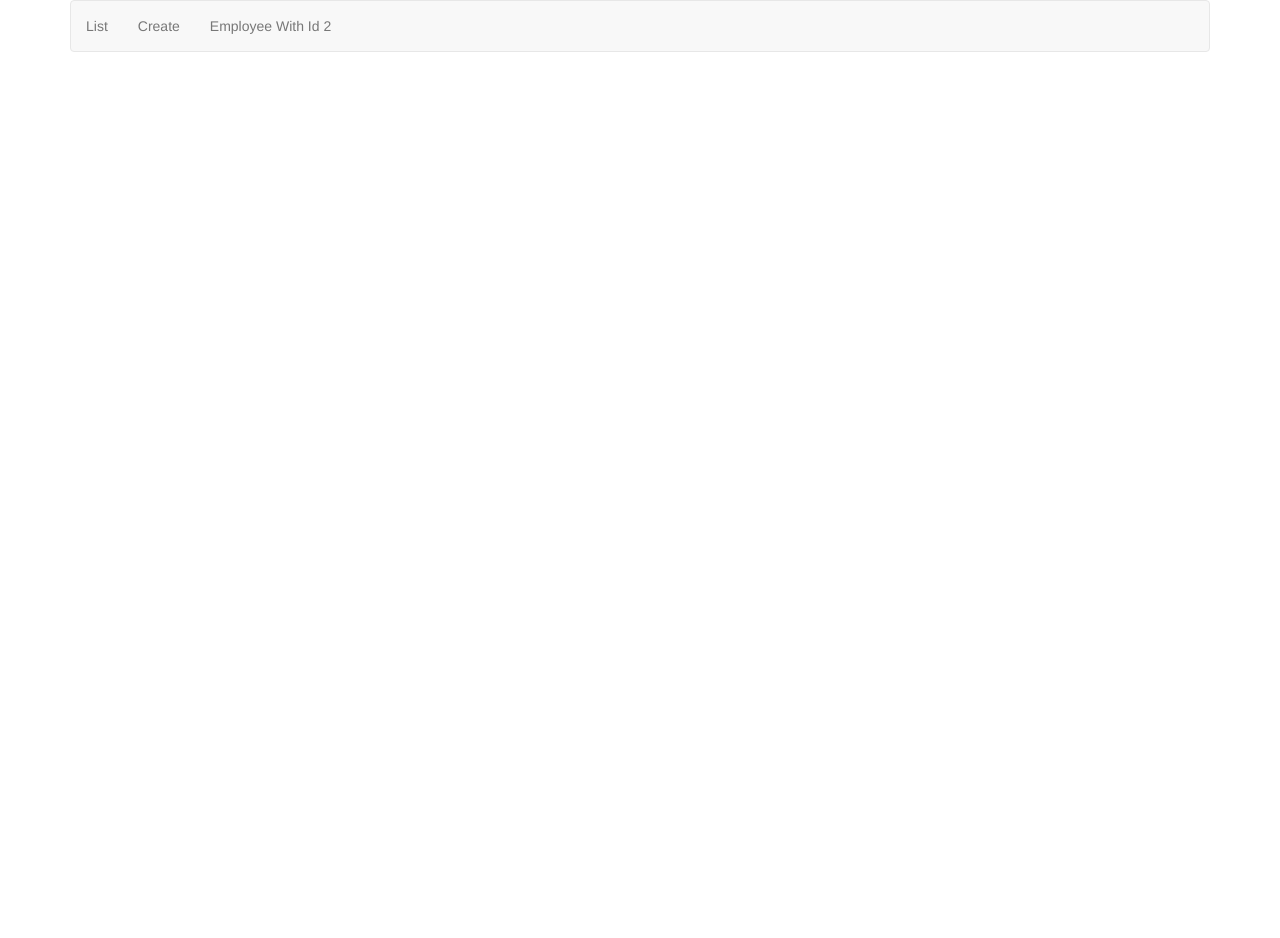
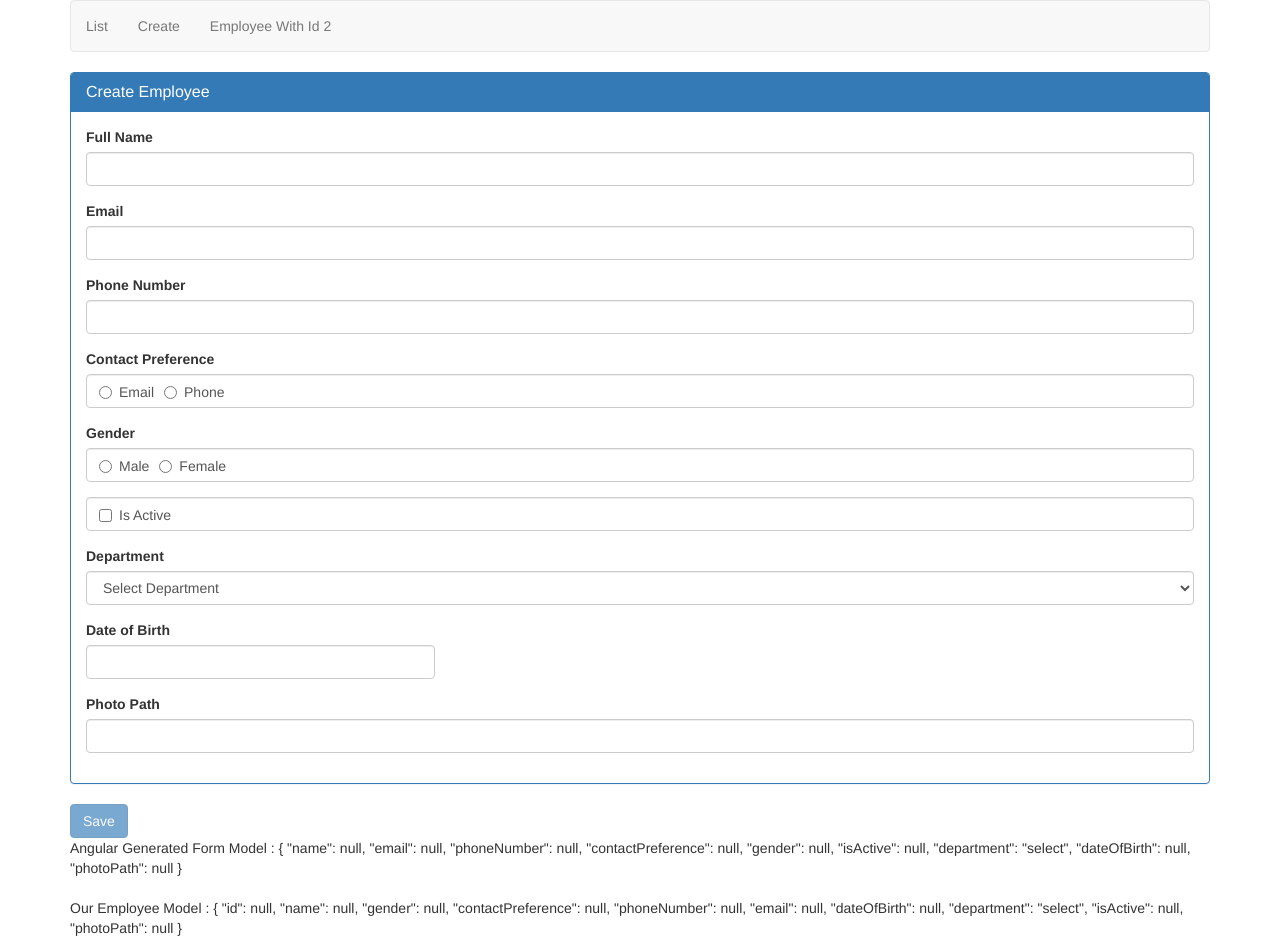
Before and after one commit to santoshmandal97788/AngularCRUD, an Angular app: page /edit/0 in a window 1280 px wide. Before the commit this address led to /. Before the commit the page ends 800 px from the top, so only its background shows below. Built offline with nearby package versions, Linux system fonts and the light colour scheme.

Commit message:
Edit form in angular using same create form

```diff
--- a/src/app/app-routing.module.ts
+++ b/src/app/app-routing.module.ts
@@ -15,7 +15,7 @@ const routes: Routes = [
     resolve: { employeeList: EmployeeListResolverService }
   },
   {
-    path: 'create',
+    path: 'edit/:id',
     component: CreateEmployeesComponent,
     canDeactivate: [CreateEmployeeCanDeactivateGuardService]
   },
--- a/src/app/app.component.html
+++ b/src/app/app.component.html
@@ -5,7 +5,7 @@
                 <a routerLink="list">List</a>
             </li>
             <li>
-                <a routerLink="create">Create</a>
+                <a routerLink="edit/0">Create</a>
             </li>
             <li>
                 <a [routerLink]="['/employees', 2]">Employee With Id 2</a>
--- a/src/app/employees/create-employees/create-employees.component.html
+++ b/src/app/employees/create-employees/create-employees.component.html
@@ -1,7 +1,7 @@
 <form #employeeForm="ngForm" (ngSubmit)="saveEmployee()">
-    <div class="panel panel-primary">
+    <div class="panel panel-primary" >
         <div class="panel-heading">
-            <h3 class="panel-title">Create Employee</h3>
+            <h3 class="panel-title">{{panelTitle}}</h3>
         </div>
         <div class="panel-body">
 
@@ -15,10 +15,11 @@
             </div>
 
 
+
             <div class="form-group" [class.has-error]="email.invalid">
                 <label for="email" class="control-label">Email</label>
-                <input id="email" [required]="contactPreference.value=='email'"
-                    [email]="contactPreference.value=='email'" type="text" class="form-control" name="email"
+                <input id="email" [required]="contactPreference.value=='Email'"
+                    [email]="contactPreference.value=='Email'" type="text" class="form-control" name="email"
                     [(ngModel)]="employee.email" #email="ngModel">
                 <span class="help-block" *ngIf="email.errors?.required">
                     Email is required
@@ -30,7 +31,7 @@
 
             <div class="form-group" [class.has-error]="phoneNumber.invalid">
                 <label for="phoneNumber" class="control-label">Phone Number</label>
-                <input id="phoneNumber" [required]="contactPreference.value=='phone'" #phoneNumber="ngModel"
+                <input id="phoneNumber" [required]="contactPreference.value=='Phone'" #phoneNumber="ngModel"
                     class="form-control" type="text" name="phoneNumber" [(ngModel)]="employee.phoneNumber">
                 <span class="help-block" *ngIf="phoneNumber.errors?.required">
                     Phone Number is required
@@ -41,12 +42,12 @@
                 <label>Contact Preference</label>
                 <div class="form-control">
                     <label class="radio-inline">
-                        <input type="radio" name="contactPreference" value="email"
+                        <input type="radio" name="contactPreference" value="Email"
                             [(ngModel)]="employee.contactPreference" #contactPreference="ngModel">
                         Email
                     </label>
                     <label class="radio-inline">
-                        <input type="radio" name="contactPreference" value="phone"
+                        <input type="radio" name="contactPreference" value="Phone"
                             [(ngModel)]="employee.contactPreference" #contactPreference="ngModel">
                         Phone
                     </label>
@@ -57,11 +58,11 @@
                 <label class="control-label">Gender</label>
                 <div class="form-control">
                     <label class="radio-inline">
-                        <input type="radio" name="gender" required #gender="ngModel" value="male"
+                        <input type="radio" name="gender" required #gender="ngModel" value="Male"
                             [(ngModel)]="employee.gender"> Male
                     </label>
                     <label class="radio-inline">
-                        <input type="radio" name="gender" required #gender="ngModel" value="female"
+                        <input type="radio" name="gender" required #gender="ngModel" value="Female"
                             [(ngModel)]="employee.gender"> Female
                     </label>
                 </div>
@@ -107,15 +108,15 @@
             </div>
 
             <div class="form-group">
-                <img [src]="employee.photoPath" height="200" width="200" *ngIf="previewPhoto" />
+                <img [src]="employee.photoPath" height="200" width="200" *ngIf="previewPhoto && employee.photoPath !=='' && employee.photoPath !==null" />
             </div>
             <div class="form-group">
-                <button (click)="togglePhotoPreview()" type="button" class="btn btn-primary">
+                <button (click)="togglePhotoPreview()" type="button" class="btn btn-primary" *ngIf="employee.photoPath !=='' && employee.photoPath !==null">
                     {{previewPhoto ? "Hide " : "Show " }} Preview
                 </button>
             </div>
 
-            <div ngModelGroup="passwordGroup" #passwordGroup="ngModelGroup" appConfirmEqualValidator [class.has-error]="passwordGroup.errors?.notEqual
+            <!-- <div ngModelGroup="passwordGroup" #passwordGroup="ngModelGroup" appConfirmEqualValidator [class.has-error]="passwordGroup.errors?.notEqual
             && !confirmPasswordControl.errors?.required">
                 <div class="form-group" [class.has-error]="passwordControl.touched && passwordControl.invalid">
                     <label for="password" class="control-label">Password</label>
@@ -140,7 +141,7 @@
                         Password and Confirm Password does not match
                     </span>
                 </div>
-            </div>
+            </div> -->
 
         </div>
     </div>
--- a/src/app/employees/create-employees/create-employees.component.ts
+++ b/src/app/employees/create-employees/create-employees.component.ts
@@ -1,6 +1,6 @@
 import { Component, OnInit, ViewChild } from '@angular/core';
 import { NgForm } from '@angular/forms';
-import { Router } from '@angular/router';
+import { ActivatedRoute, Router } from '@angular/router';
 import { BsDatepickerConfig } from 'ngx-bootstrap/datepicker';
 import { Department } from 'src/models/department.model';
 import { Employee } from 'src/models/employee.model';
@@ -9,11 +9,12 @@ import { EmployeeService } from '../employee.service';
 @Component({
   selector: 'app-create-employees',
   templateUrl: './create-employees.component.html',
-  styleUrls: ['./create-employees.component.css']
+  styleUrls: ['./create-employees.component.css'],
 })
 export class CreateEmployeesComponent implements OnInit {
+  // @ViewChild('employeeForm') public createEmployeeForm: NgForm;
+  @ViewChild('employeeForm', {static: true}) public createEmployeeForm: NgForm;
 
-  @ViewChild('employeeForm') public createEmployeeForm: NgForm ;
   // fullName:string="";
   // email:string="";
   // fullName:string="";
@@ -22,11 +23,40 @@ export class CreateEmployeesComponent implements OnInit {
   // department='3';
   //employee: Employee = new Employee();
   previewPhoto = false;
-  password:any;
-  confirmPassword:any;
+  password: any;
+  confirmPassword: any;
   datePickerConfig: Partial<BsDatepickerConfig>;
 
-  employee: Employee = {
+  employee: Employee;
+  panelTitle: string;
+
+  departments: Department[] = [
+    { id: 1, name: 'IT' },
+    { id: 2, name: 'Payroll' },
+    { id: 3, name: 'HelpDesk' },
+    { id: 4, name: 'HR' },
+  ];
+  constructor(
+    private _employeeService: EmployeeService,
+    private _router: Router,
+    private _route: ActivatedRoute
+  ) {
+    this.datePickerConfig = Object.assign(
+      {},
+      { containerClass: 'theme-dark-blue' }
+    );
+  }
+
+  ngOnInit(): void {
+    this._route.paramMap.subscribe((paramterMap) => {
+      const id = +paramterMap.get('id');
+      this.getEmployee(id);
+    });
+  }
+
+  private getEmployee(id: number) {
+    if (id === 0) {
+      this.employee = {
         id: null,
         name: null,
         gender: null,
@@ -36,34 +66,26 @@ export class CreateEmployeesComponent implements OnInit {
         dateOfBirth: null,
         department: 'select',
         isActive: null,
-    photoPath: null
+        photoPath: null,
       };
-
-  departments: Department[]=[
-    {id:1, name:'IT'},
-    {id:2,name:'Payroll' },
-    {id:3, name:'HelpDesk'},
-    {id:4,name:'HR' },
-
-  ];
-  constructor(private _employeeService: EmployeeService, private _router:Router) {
-    this.datePickerConfig = Object.assign({}, { containerClass: 'theme-dark-blue' });
+      this.panelTitle='Create Employee';
+      this.createEmployeeForm.reset();
+    } else {
+      this.panelTitle='Edit Employee';
+      this.employee = Object.assign({}, this._employeeService.getEmployee(id));
 
     }
+  }
 
-  ngOnInit(): void {
-
-  }
   saveEmployee(): void {
     //console.log(newEmployee);
-    const newEmployee:Employee = Object.assign({}, this.employee)
+    const newEmployee: Employee = Object.assign({}, this.employee);
     this._employeeService.save(newEmployee);
     this.createEmployeeForm.reset();
-    this._router.navigate(['list'])
+    this._router.navigate(['list']);
   }
 
   togglePhotoPreview() {
     this.previewPhoto = !this.previewPhoto;
   }
-
 }
--- a/src/app/employees/display-employee/display-employee.component.html
+++ b/src/app/employees/display-employee/display-employee.component.html
@@ -52,7 +52,7 @@
   </div>
   <div class="panel-footer">
       <button class="btn btn-primary" (click)="viewEmployee()">View</button>
-      <button class="btn btn-primary">Edit</button>
+      <button class="btn btn-primary" (click)="editEmployee()">Edit</button>
       <button class="btn btn-danger">Delete</button>
   </div>
 </div>
--- a/src/app/employees/display-employee/display-employee.component.ts
+++ b/src/app/employees/display-employee/display-employee.component.ts
@@ -32,7 +32,7 @@ export class DisplayEmployeeComponent implements OnInit{ //, OnChanges {
   //   return this._employee;
   // }
 
-  @Input() employee:Employee=new Employee;
+  @Input() employee:Employee;
   @Input() searchTerm:string;
    selectedEmployeeId: number;
 
@@ -77,4 +77,9 @@ export class DisplayEmployeeComponent implements OnInit{ //, OnChanges {
     });
   }
 
+  editEmployee(){
+    this._router.navigate(['/edit', this.employee.id]
+    );
+  }
+
 }
--- a/src/models/department.model.ts
+++ b/src/models/department.model.ts
@@ -1,4 +1,4 @@
 export class Department{
-    id!: number;
-    name!: string;
+    id: number;
+    name: string;
 }
--- a/src/models/employee.model.ts
+++ b/src/models/employee.model.ts
@@ -1,12 +1,12 @@
 export class Employee {
-    id!: number;
-    name!: string;
-    gender!: string;
+    id: number;
+    name: string;
+    gender: string;
     email?: string;
     phoneNumber?: number;
-    contactPreference!: string;
-    dateOfBirth!: Date;
-    department!: string;
-    isActive!: boolean;
+    contactPreference: string;
+    dateOfBirth: Date;
+    department: string;
+    isActive: boolean;
     photoPath?: string;
 }
```
Also changed, not shown: src/app/employees/employee.service.ts (+24 -10 lines). Lines whose indentation alone changed are shown as unchanged.
